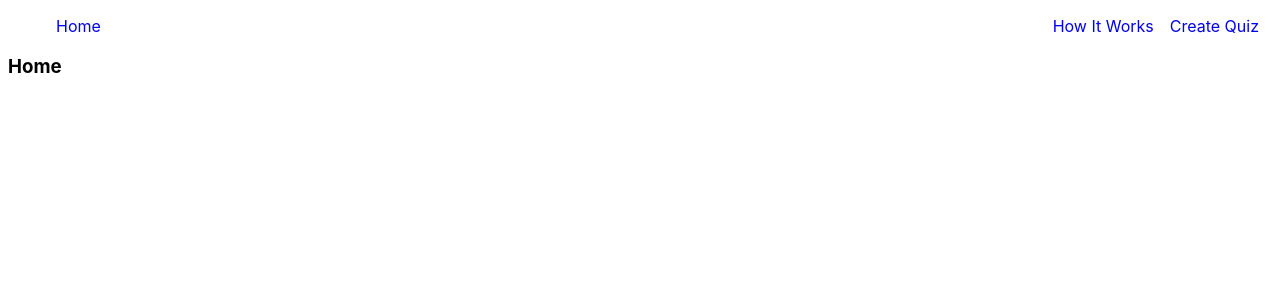
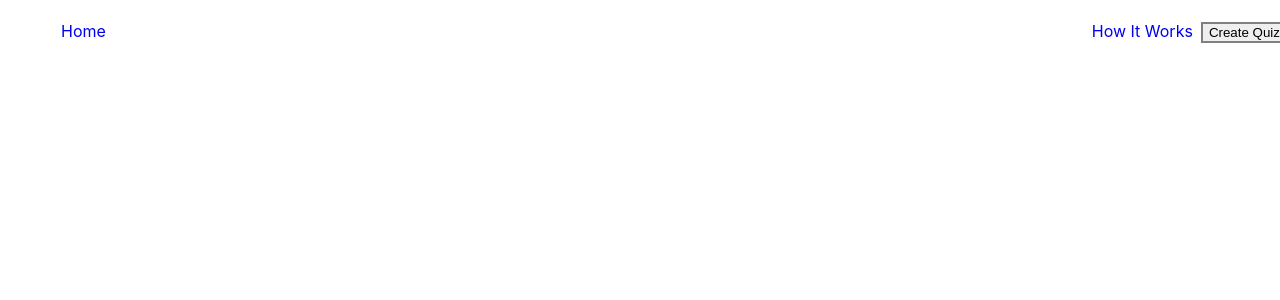
Before and after one commit to aolamide/quizza, a React (Create React App) app in the folder quiz-frontend/: page /#/ in a window 1280 px wide. Shown: the top 300 px of the page. Built offline with nearby package versions, Linux system fonts and the light colour scheme.

Commit message:
changle list to button

```diff
--- a/quiz-frontend/src/components/Nav.jsx
+++ b/quiz-frontend/src/components/Nav.jsx
@@ -3,7 +3,7 @@ import {Link} from 'react-router-dom';
 
 function Nav() {
   return (
-   <nav>
+   <nav style={{position : 'fixed', width : '100%', backgroundColor:'white', top : '0', zIndex : '1000', padding: '5px'}}>
        <ul>
            <Link to='/'>
             <li>Home</li>
@@ -13,7 +13,7 @@ function Nav() {
               <li>How It Works</li>
             </Link>
             <Link to='/createquiz'>
-              <li>Create Quiz</li>
+              <button>Create Quiz</button>
             </Link>
            </span>
        </ul>
```
